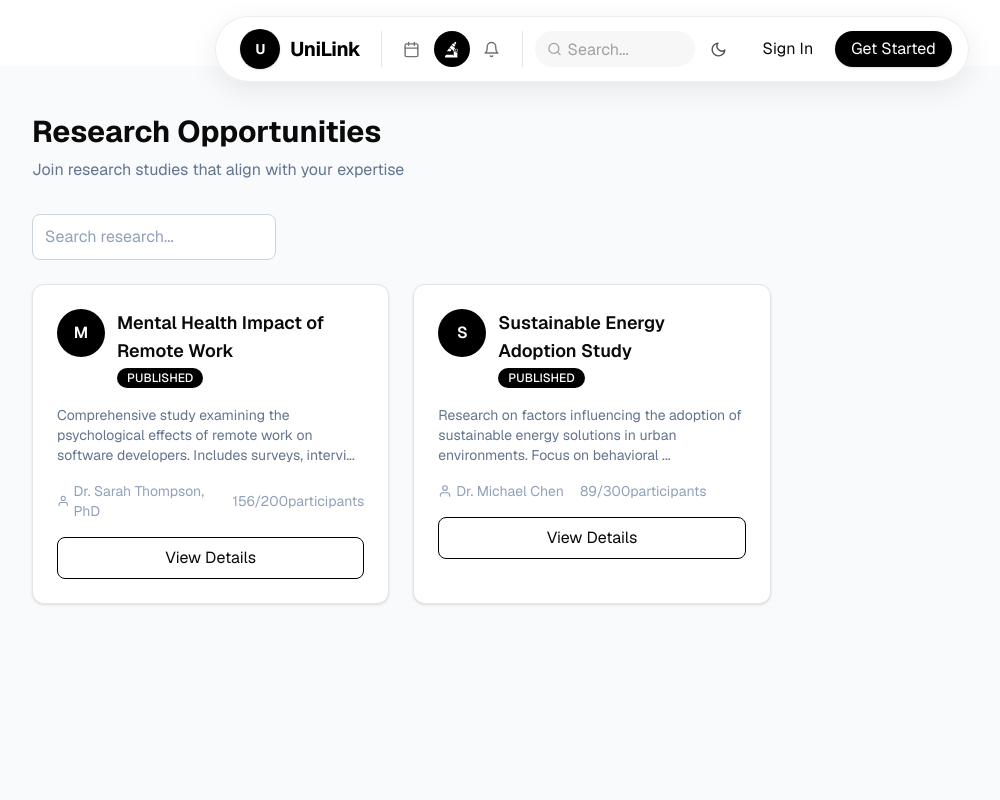
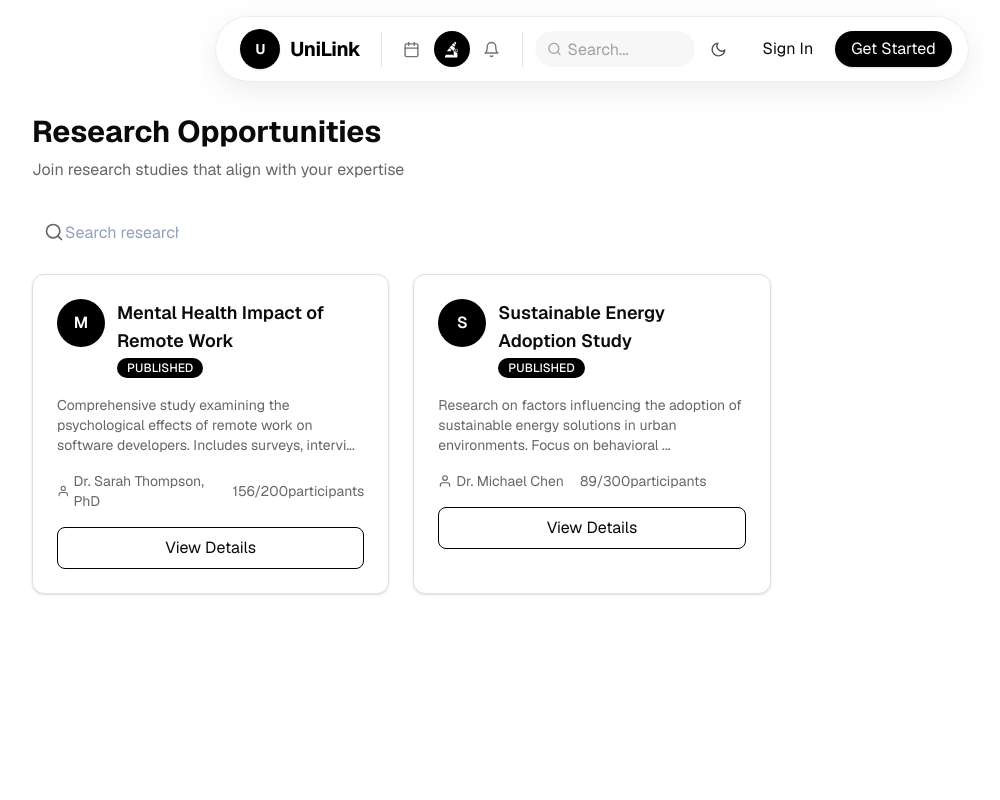
Before and after one commit to genta-bahana-nagari/unilink, a Next.js app: page /research in a window 1280 px wide. Shown: the top 800 px of the page, without its empty margins (48-1048 px from the left). Built offline with nearby package versions, Linux system fonts and the light colour scheme.

Commit message:
feat(research): apply landing page theming to research list page

```diff
--- a/src/app/(public)/research/page.tsx
+++ b/src/app/(public)/research/page.tsx
@@ -7,15 +7,16 @@ import { Badge } from "@/components/ui/badge";
 import { Avatar } from "@/components/ui/avatar";
 import { Input } from "@/components/ui/input";
 import { Spinner } from "@/components/ui/spinner";
-import { FiUser } from "react-icons/fi";
+import { FiUser, FiSearch } from "react-icons/fi";
 import Link from "next/link";
+import { cn } from "@/lib/utils";
 
 export default function ResearchPage() {
   const { research, isLoading, error } = useResearch();
 
   if (isLoading) {
     return (
-      <div className="flex items-center justify-center min-h-screen">
+      <div className="flex items-center justify-center min-h-screen bg-background">
         <Spinner size="lg" />
       </div>
     );
@@ -23,47 +24,95 @@ export default function ResearchPage() {
 
   if (error) {
     return (
-      <div className="text-center py-20">
-        <p className="text-red-600">{error}</p>
+      <div className="text-center py-20 bg-background">
+        <p className="text-destructive">{error}</p>
       </div>
     );
   }
 
   return (
-    <div className="min-h-screen bg-slate-50">
+    <div className="min-h-screen bg-background">
       <div className="max-w-6xl mx-auto px-4 py-12">
         <div className="mb-8">
-          <h1 className="text-3xl font-bold mb-2">Research Opportunities</h1>
-          <p className="text-slate-500">
+          <h1 className="text-3xl font-bold text-foreground mb-2">Research Opportunities</h1>
+          <p className="text-muted-foreground">
             Join research studies that align with your expertise
           </p>
         </div>
 
         <div className="mb-6 flex gap-4 max-w-md">
-          <Input placeholder="Search research..." className="flex-1" />
+          <div className="relative flex-1">
+            <FiSearch className="absolute left-3 top-1/2 -translate-y-1/2 w-5 h-5 text-muted-foreground" />
+            <Input
+              placeholder="Search research..."
+              className={cn(
+                "h-9",
+                "w-32 lg:w-40",
+                "pl-8 pr-3",
+                "rounded-full",
+                "text-sm",
+                "text-foreground",
+                "placeholder:text-neutral-400",
+
+                "bg-neutral-100/80",
+                "dark:bg-neutral-900/80",
+
+                "border border-transparent",
+                "focus:border-neutral-300",
+                "dark:focus:border-neutral-700",
+
+                "focus:bg-white",
+                "dark:focus:bg-neutral-900",
+
+                "focus:outline-none",
+                "focus:ring-2",
+                "focus:ring-black/5",
+                "dark:focus:ring-white/10",
+
+                "transition-all duration-200",
+
+                "focus:w-40 lg:focus:w-52",
+              )}
+            />
+          </div>
         </div>
 
         <div className="grid grid-cols-1 md:grid-cols-2 lg:grid-cols-3 gap-6">
           {research.map((r) => (
-            <Card key={r.id} hover className="overflow-hidden">
+            <Card
+              key={r.id}
+              hover
+              className={cn(
+                "overflow-hidden",
+                "border-border",
+                "dark:border-border",
+                "bg-card",
+                "dark:bg-card",
+                "transition-all duration-300",
+                "hover:shadow-lg",
+                "hover:border-primary/50",
+                "dark:hover:border-primary/50"
+              )}
+            >
               <div className="p-6">
                 <div className="flex items-start gap-3 mb-4">
                   <Avatar fallback={r.title.charAt(0)} size="lg" />
                   <div className="flex-1">
-                    <h3 className="font-semibold text-lg">{r.title}</h3>
+                    <h3 className="font-semibold text-lg text-foreground">{r.title}</h3>
                     <Badge
                       variant={
-                        r.status === "PUBLISHED" ? "success" : "warning"
+                        r.status === "PUBLISHED" ? "success" :
+                        r.status === "PENDING" ? "warning" : "default"
                       }
                     >
                       {r.status}
                     </Badge>
                   </div>
                 </div>
-                <p className="text-sm text-slate-500 mb-4">
+                <p className="text-sm text-muted-foreground mb-4">
                   {r.description.slice(0, 120)}...
                 </p>
-                <div className="flex items-center gap-4 text-sm text-slate-400 mb-4">
+                <div className="flex items-center gap-4 text-sm text-muted-foreground mb-4">
                   <span className="flex items-center gap-1">
                     <FiUser size={14} /> {r.researcher}
                   </span>
@@ -81,6 +130,16 @@ export default function ResearchPage() {
             </Card>
           ))}
         </div>
+
+        {research.length === 0 && (
+          <div className="text-center py-12">
+            <FiUser size={48} className="mx-auto text-muted-foreground mb-4" />
+            <h3 className="text-lg font-semibold text-foreground mb-2">
+              No research opportunities found
+            </h3>
+            <p className="text-muted-foreground">Check back later for new studies</p>
+          </div>
+        )}
       </div>
     </div>
   );
```
